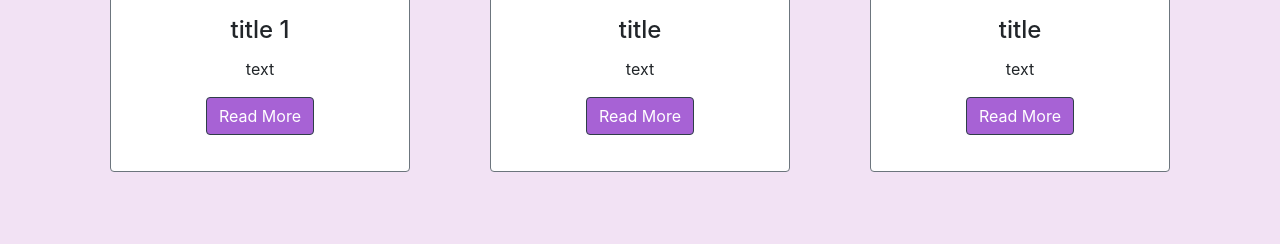
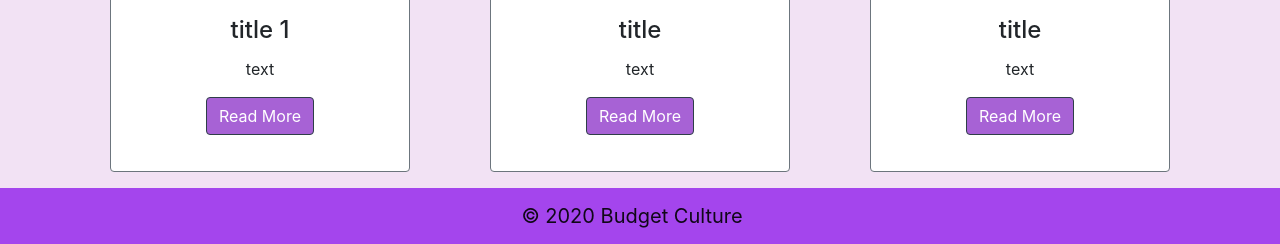
Before and after one commit to jbian92/Budget-Culture, a Flask app: page / in a window 1280 px wide. Shown: the part 857-1101 px from the top of the page. Before the commit the page ends 1029 px from the top, so only its background shows below. Run offline with Flask 2, Linux system fonts and the light colour scheme; some libraries are stand-ins or nearby versions.

Commit message:
footer edit

```diff
--- a/static/css/style.css
+++ b/static/css/style.css
@@ -0,0 +1,15 @@
+#page-container {
+  position: relative;
+  min-height: 100vh;
+}
+
+#content-wrap {
+  padding-bottom: 2.5rem;    /* Footer height */
+}
+
+#footer {
+  position: absolute;
+  bottom: 0;
+  width: 100%;
+  height: 2.5rem;            /* Footer height */
+}
--- a/templates/base.html
+++ b/templates/base.html
@@ -2,7 +2,7 @@
 
     <head>
         <link rel="stylesheet" href="https://stackpath.bootstrapcdn.com/bootstrap/4.5.0/css/bootstrap.min.css" integrity="sha384-9aIt2nRpC12Uk9gS9baDl411NQApFmC26EwAOH8WgZl5MYYxFfc+NcPb1dKGj7Sk" crossorigin="anonymous">
-        <link rel="stylesheet" type="text/css" href="static_css/style.css?q={{ time }}" />
+        <link rel="stylesheet" type="text/css" href="static/css/style.css?q={{ time }}" />
 
         <!-- Font Awesome CSS -->
         <link rel="stylesheet" href="https://use.fontawesome.com/releases/v5.7.2/css/all.css" integrity="sha384-fnmOCqbTlWIlj8LyTjo7mOUStjsKC4pOpQbqyi7RrhN7udi9RwhKkMHpvLbHG9Sr" crossorigin="anonymous">
@@ -26,7 +26,7 @@
         <script src="https://stackpath.bootstrapcdn.com/bootstrap/4.5.0/js/bootstrap.min.js" integrity="sha384-OgVRvuATP1z7JjHLkuOU7Xw704+h835Lr+6QL9UvYjZE3Ipu6Tp75j7Bh/kR0JKI" crossorigin="anonymous"></script>
 
         <!-- Budget Culture Navbar -->
-        <nav class="navbar navbar-dark" style="background-color: #940cc7">
+        <nav class="navbar sticky-top navbar-dark" style="background-color: #940cc7">
             <a class="navbar-brand" href="homepage">
                 <i class="fa fa-hand-holding-usd"></i>
                 Budget Culture
@@ -58,15 +58,19 @@
                 </form>
             </div>
         </nav>
-        {% block body %}{% endblock %}
 
-        <!-- Footer -->
-        <nav class="navbar fixed-bottom navbar-light" style="background-color: #a445ed">
-            <div class="container justify-content-center">
-                <a class="navbar-brand" href="#">© 2020 Budget Culture</a>
+        <div id="page-container">
+            <div id="content-wrap">
+                {% block body %}{% endblock %}
             </div>
-        </nav>
-
+            <footer id="footer">
+                <nav class="navbar bottom navbar-light" style="background-color: #a445ed">
+                    <div class="container justify-content-center">
+                        <a class="navbar-brand" href="#">© 2020 Budget Culture</a>
+                    </div>
+                </nav>
+            </footer>
+        </div>
     </body>
 
 </html>
```
